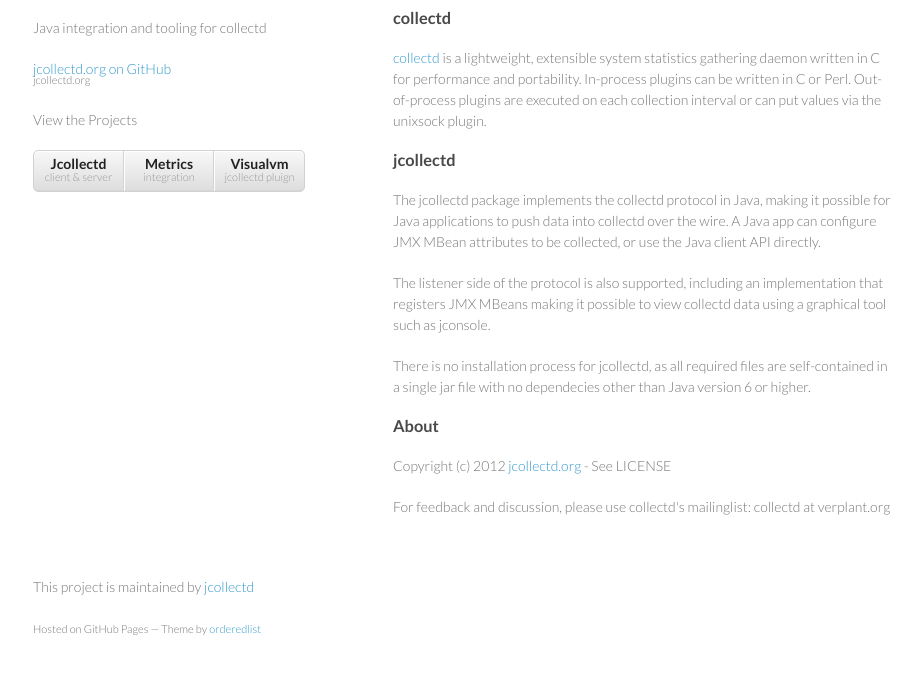
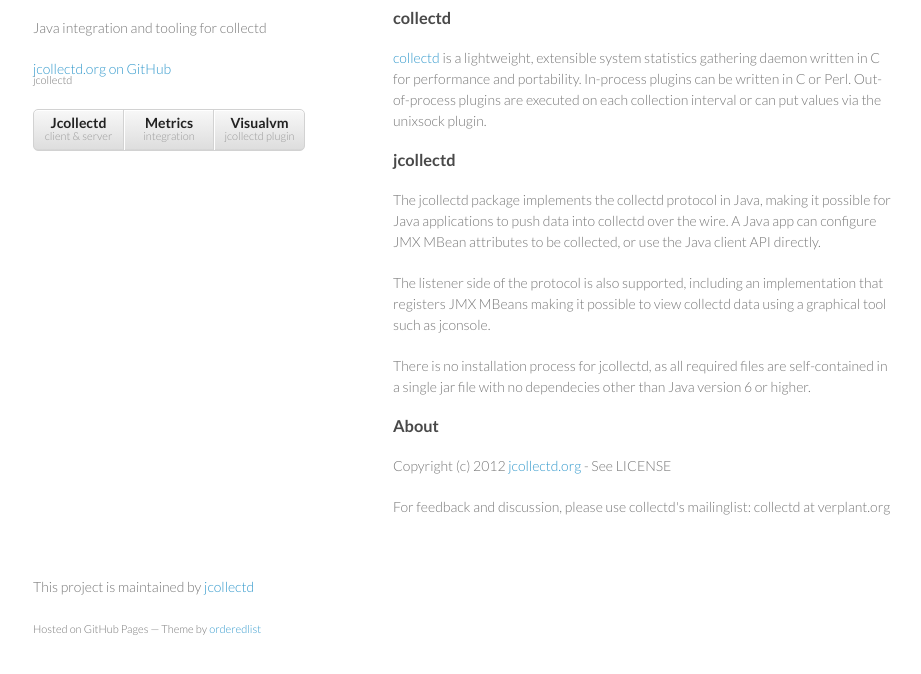
Before and after one commit to jcollectd/jcollectd.github.io, a plain HTML site: page index.html in a window 1280 px wide. Shown: the part 92-766 px from the top of the page, without its empty margins (177-1098 px from the left). Drawn offline with Linux system fonts and the light colour scheme.

Commit message:
pages content

```diff
--- a/index.html
+++ b/index.html
@@ -18,13 +18,12 @@
         <h1>Jcollectd.org</h1>
         <p>Java integration and tooling for collectd</p>
 
-        <p class="view"><a href="https://github.com/jcollectd">jcollectd.org on GitHub <small>jcollectd.org</small></a></p>
+        <p class="view"><a href="https://github.com/jcollectd">jcollectd.org on GitHub <small>jcollectd</small></a></p>
 
-        <p class="view">View the Projects</p>
         <ul>
           <li><a href="/jcollectd"><strong>Jcollectd</strong> client & server</a></li>
           <li><a href="/jcollectd-metrics"><strong>Metrics</strong> integration</a></li>
-          <li><a href="/jcollectd-visualvm"><strong>Visualvm</strong> jcollectd pluign</a></li>
+          <li><a href="/jcollectd-visualvm"><strong>Visualvm</strong> jcollectd plugin</a></li>
         </ul>
       </header>
       <section>
```
